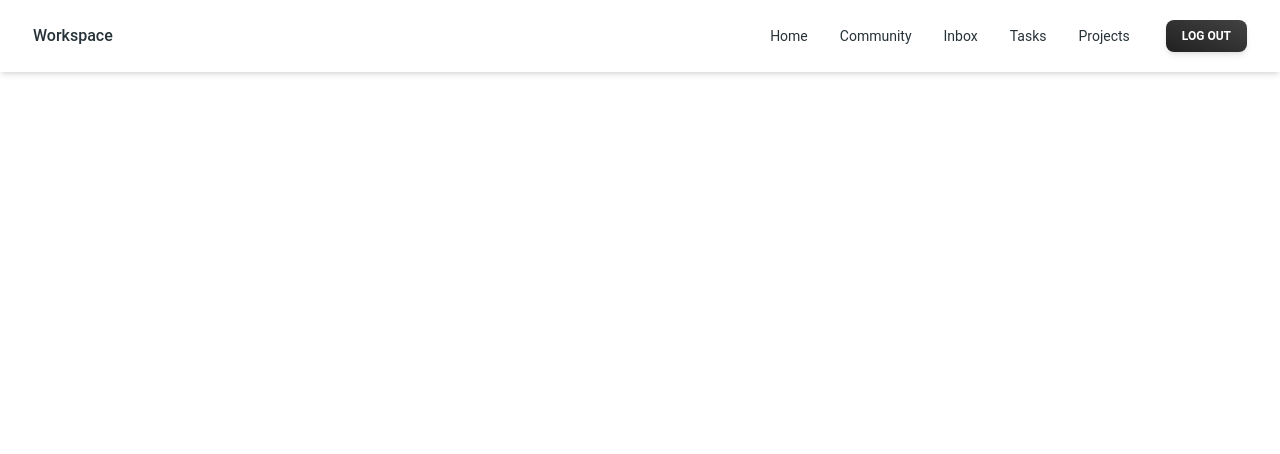
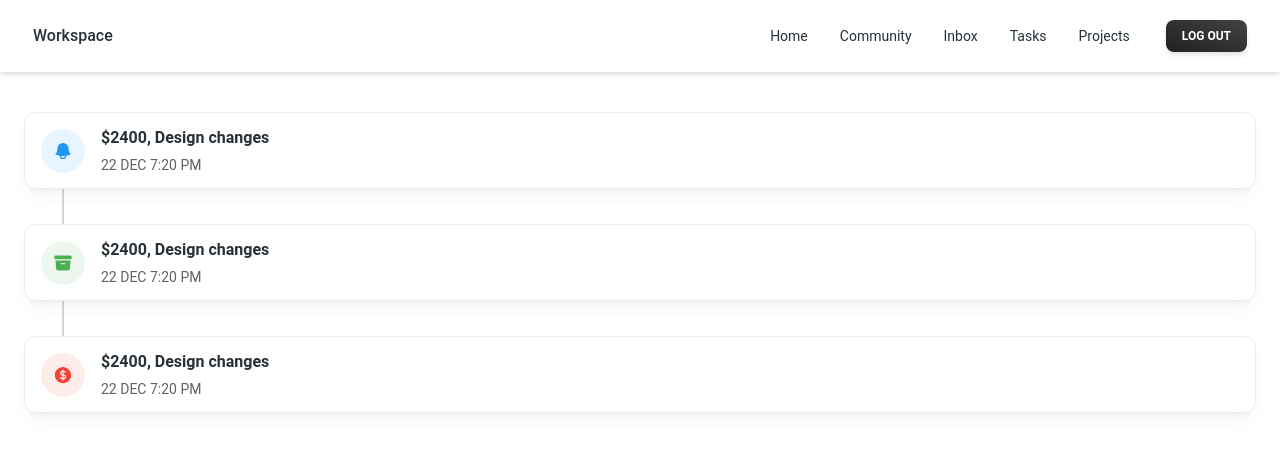
Before and after one commit to 0chiranjeevim0/material_tailwind, a React (Vite) app: page / in a window 1280 px wide. Shown: the top 454 px of the page. Built offline with nearby package versions, Linux system fonts and the light colour scheme.

Commit message:
status : tabs

```diff
--- a/src/App.jsx
+++ b/src/App.jsx
@@ -1,4 +1,5 @@
 import Navbar from './components/Navbar';
+import TimelineComp from './components/Timeline';
 import './App.css'
 
 function App() {
@@ -7,6 +8,9 @@ function App() {
 
     <div className="">
       <Navbar />
+      <div className="mt-10 px-6">
+        <TimelineComp />
+      </div>
     </div>
   )
 }
--- /dev/null
+++ b/src/components/Timeline.jsx
@@ -0,0 +1,65 @@
+import {Timeline,TimelineConnector,TimelineIcon,TimelineHeader,TimelineItem,Typography} from '@material-tailwind/react';
+import {BellIcon,ArchiveBoxIcon,CurrencyDollarIcon,} from '@heroicons/react/24/solid';
+
+
+const TimelineComp = () =>{
+
+
+
+    return(
+        <div className="w-full">
+            <Timeline>
+                <TimelineItem className="h-28">
+                    <TimelineConnector className="!w-[78px]" />
+                    <TimelineHeader className="relative rounded-xl border border-blue-gray-50 bg-white py-3 pl-4 pr-8 shadow-lg shadow-blue-gray-900/5">
+                        <TimelineIcon className="p-3" color="blue" variant="ghost">
+                        <BellIcon className="h-5 w-5" />
+                        </TimelineIcon>
+                        <div className="flex flex-col gap-1">
+                        <Typography variant="h6" color="blue-gray">
+                            $2400, Design changes
+                        </Typography>
+                        <Typography variant="small" color="gray" className="font-normal">
+                            22 DEC 7:20 PM
+                        </Typography>
+                        </div>
+                    </TimelineHeader>
+                </TimelineItem>
+                <TimelineItem className="h-28">
+                    <TimelineConnector className="!w-[78px]" />
+                    <TimelineHeader className="relative rounded-xl border border-blue-gray-50 bg-white py-3 pl-4 pr-8 shadow-lg shadow-blue-gray-900/5">
+                        <TimelineIcon  color="green" className="p-3" variant="ghost">
+                        <ArchiveBoxIcon className="h-5 w-5" />
+                        </TimelineIcon>
+                        <div className="flex flex-col gap-1">
+                        <Typography variant="h6" color="blue-gray">
+                            $2400, Design changes
+                        </Typography>
+                        <Typography variant="small" color="gray" className="font-normal">
+                            22 DEC 7:20 PM
+                        </Typography>
+                        </div>
+                    </TimelineHeader>
+                </TimelineItem>
+                <TimelineItem className="h-28">
+                    <TimelineHeader className="relative rounded-xl border border-blue-gray-50 bg-white py-3 pl-4 pr-8 shadow-lg shadow-blue-gray-900/5">
+                        <TimelineIcon  color="red" className="p-3" variant="ghost">
+                        <CurrencyDollarIcon className="h-5 w-5" />
+                        </TimelineIcon>
+                        <div className="flex flex-col gap-1">
+                        <Typography variant="h6" color="blue-gray">
+                            $2400, Design changes
+                        </Typography>
+                        <Typography variant="small" color="gray" className="font-normal">
+                            22 DEC 7:20 PM
+                        </Typography>
+                        </div>
+                    </TimelineHeader>
+                </TimelineItem>
+            </Timeline>
+        </div>
+    )
+};
+
+
+export default TimelineComp;
```
